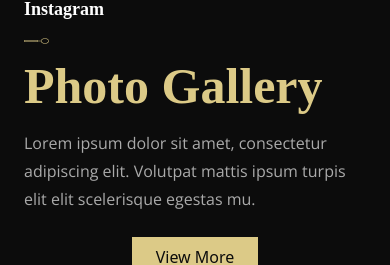
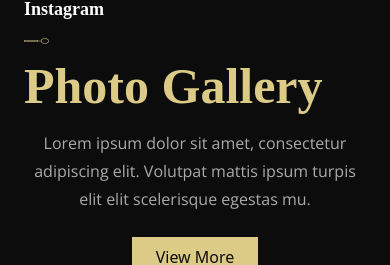
Before and after one commit to Yanmife123/Restaurant_JSM, a React (Vite) app: page / in a window 390 px wide. Shown: the part 6398-6663 px from the top of the page. Built offline with nearby package versions, Linux system fonts and the light colour scheme; a web font is replaced by a local one.

Commit message:
Made somechnages in the contact and gallery section for the responsiveness

```diff
--- a/src/components/Gallery.jsx
+++ b/src/components/Gallery.jsx
@@ -15,7 +15,7 @@ const Gallery = () => {
             <h2 className="heading">Photo Gallery</h2>
           </div>
           <div className="flex flex-col gap-[24px] mt-2 md:items-start items-center ">
-            <p className="paragraph md:w-[90%] w-full">
+            <p className="paragraph md:w-[90%] w-full md:text-start text-center">
               Lorem ipsum dolor sit amet, consectetur adipiscing elit. Volutpat
               mattis ipsum turpis elit elit scelerisque egestas mu.
             </p>
```
